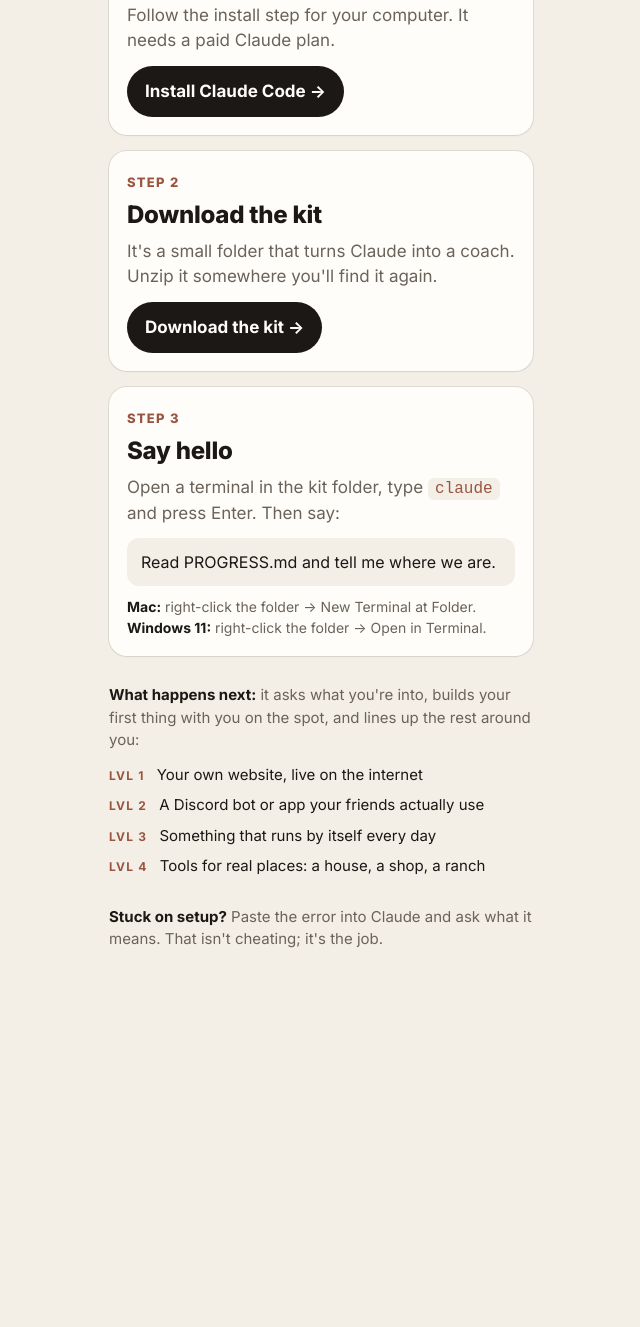
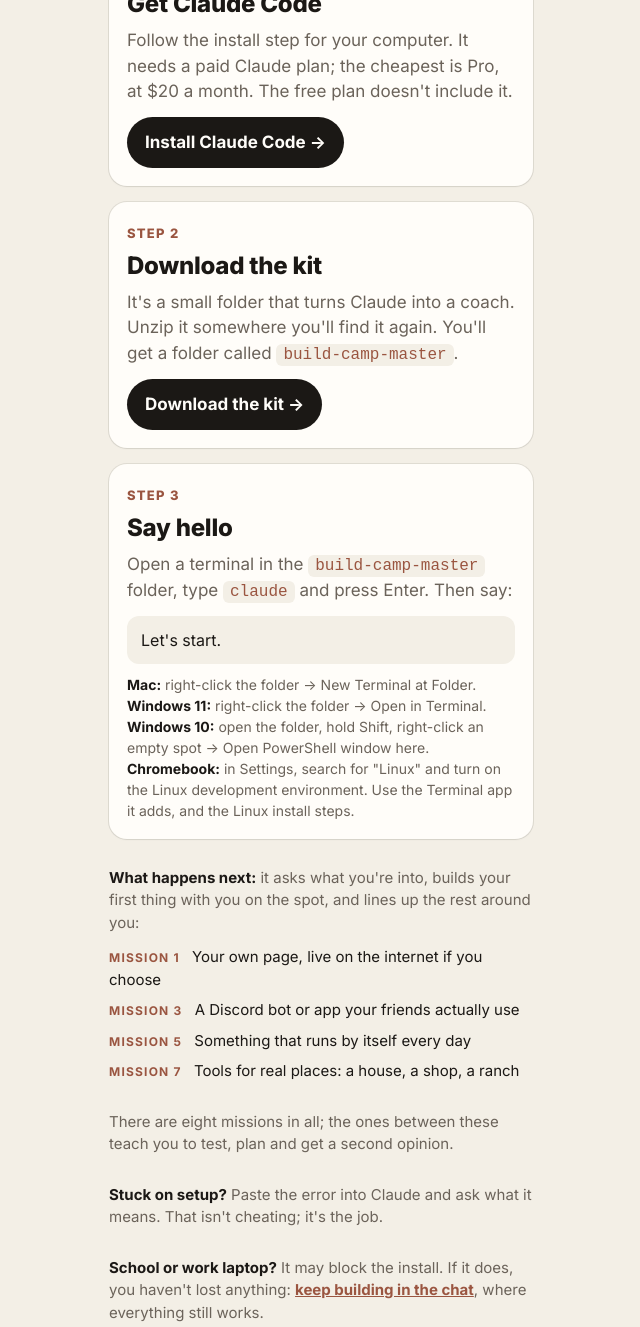
Before and after one commit to cvp1/build-camp, a plain HTML site: page next.html in a window 1280 px wide. Shown: the part 347-1674 px from the top of the page, without its empty margins (319-959 px from the left). Before the commit the page ends 1358 px from the top, so only its background shows below. Drawn offline with Linux system fonts and the light colour scheme.

Commit message:
Hard-mode page and step 5: cost, honest time, folder name, Windows 10 / Chromebook / locked-down laptop notes, mission numbers
Co-Authored-By: Claude Fable 5.2 <noreply@anthropic.com>

```diff
--- a/next.html
+++ b/next.html
@@ -36,38 +36,40 @@ code{background:#f3efe6;border-radius:6px;padding:2px 7px;color:var(--sun);font-
 <div class="wrap">
   <a class="mark" href="./">← BUILD CAMP</a>
   <h1>Hard mode: the real tools.</h1>
-  <p>So far the AI has built things in a chat window. Now it gets hands: it makes files on your computer, runs them, and fixes what breaks. <strong>You'll need a laptop and about 15 minutes.</strong></p>
+  <p>So far the AI has built things in a chat window. Now it gets hands: it makes files on your computer, runs them, and fixes what breaks. <strong>You'll need a laptop, a $20-a-month Claude plan, and about half an hour for setup and your first build.</strong></p>
 
   <div class="step">
     <span class="n">STEP 1</span>
     <h2>Get Claude Code</h2>
-    <p>Follow the install step for your computer. It needs a paid Claude plan.</p>
+    <p>Follow the install step for your computer. It needs a paid Claude plan; the cheapest is Pro, at $20 a month. The free plan doesn't include it.</p>
     <a class="btn" href="https://code.claude.com/docs/en/overview" target="_blank" rel="noopener">Install Claude Code →</a>
   </div>
 
   <div class="step">
     <span class="n">STEP 2</span>
     <h2>Download the kit</h2>
-    <p>It's a small folder that turns Claude into a coach. Unzip it somewhere you'll find it again.</p>
+    <p>It's a small folder that turns Claude into a coach. Unzip it somewhere you'll find it again. You'll get a folder called <code>build-camp-master</code>.</p>
     <a class="btn" href="https://github.com/cvp1/build-camp/archive/refs/heads/master.zip">Download the kit →</a>
   </div>
 
   <div class="step">
     <span class="n">STEP 3</span>
     <h2>Say hello</h2>
-    <p>Open a terminal in the kit folder, type <code>claude</code> and press Enter. Then say:</p>
-    <div class="say">Read PROGRESS.md and tell me where we are.</div>
-    <p class="small"><strong>Mac:</strong> right-click the folder → New Terminal at Folder.<br><strong>Windows 11:</strong> right-click the folder → Open in Terminal.</p>
+    <p>Open a terminal in the <code>build-camp-master</code> folder, type <code>claude</code> and press Enter. Then say:</p>
+    <div class="say">Let's start.</div>
+    <p class="small"><strong>Mac:</strong> right-click the folder → New Terminal at Folder.<br><strong>Windows 11:</strong> right-click the folder → Open in Terminal.<br><strong>Windows 10:</strong> open the folder, hold Shift, right-click an empty spot → Open PowerShell window here.<br><strong>Chromebook:</strong> in Settings, search for "Linux" and turn on the Linux development environment. Use the Terminal app it adds, and the Linux install steps.</p>
   </div>
 
   <p class="note"><strong>What happens next:</strong> it asks what you're into, builds your first thing with you on the spot, and lines up the rest around you:</p>
   <ul class="lv">
-    <li><b>LVL 1</b> Your own website, live on the internet</li>
-    <li><b>LVL 2</b> A Discord bot or app your friends actually use</li>
-    <li><b>LVL 3</b> Something that runs by itself every day</li>
-    <li><b>LVL 4</b> Tools for real places: a house, a shop, a ranch</li>
+    <li><b>MISSION 1</b> Your own page, live on the internet if you choose</li>
+    <li><b>MISSION 3</b> A Discord bot or app your friends actually use</li>
+    <li><b>MISSION 5</b> Something that runs by itself every day</li>
+    <li><b>MISSION 7</b> Tools for real places: a house, a shop, a ranch</li>
   </ul>
+  <p class="note">There are eight missions in all; the ones between these teach you to test, plan and get a second opinion.</p>
   <p class="note"><strong>Stuck on setup?</strong> Paste the error into Claude and ask what it means. That isn't cheating; it's the job.</p>
+  <p class="note"><strong>School or work laptop?</strong> It may block the install. If it does, you haven't lost anything: <a href="./#s3" style="color:var(--sun);font-weight:700">keep building in the chat</a>, where everything still works.</p>
 </div>
 </body>
 </html>
```
Also changed, not shown: index.html (+1 -1 lines).
